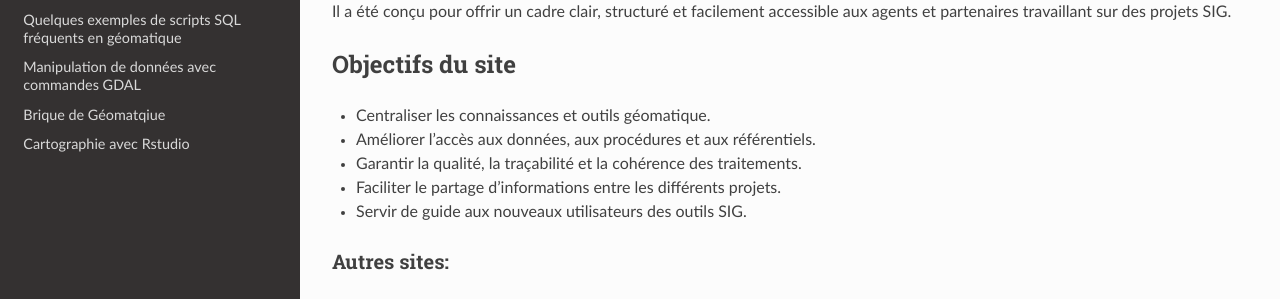
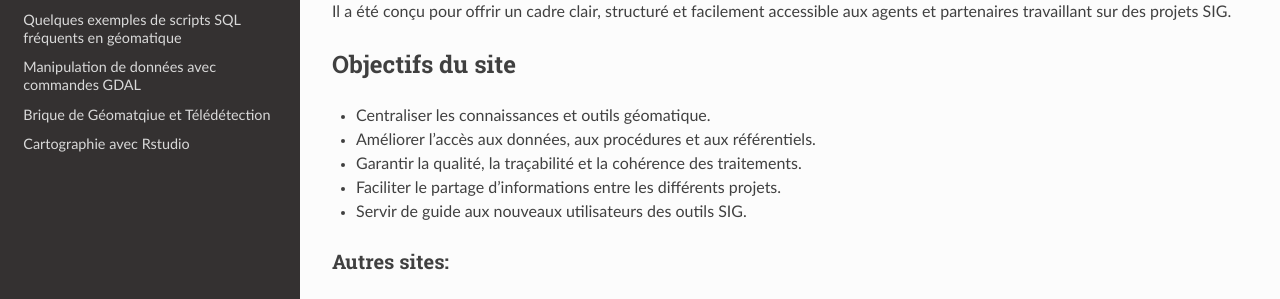
Before and after one commit to abdou123-guene/Site_de_documentation_geomatique, an MkDocs documentation site: the page built from docs/index.md, in a window 1280 px wide. Shown: the part 409-708 px from the top of the page. Built offline with MkDocs 1.6.1, drawn with Linux system fonts in a browser that asks for light colours; nearby versions of some CDN libraries.

Commit message:
Update mkdocs.yml

```diff
--- a/mkdocs.yml
+++ b/mkdocs.yml
@@ -11,7 +11,7 @@ nav:
   - Admin et Base de données géographique : aide_sql.md
   - Quelques exemples de scripts SQL fréquents en géomatique: abdou_julien_base_de_donnees.md
   - Manipulation de données avec commandes GDAL: GDAL_Ubuntu.md
-  - Brique de Géomatqiue: teledetection.md
+  - Brique de Géomatqiue et Télédétection: teledetection.md
   - Cartographie avec Rstudio: rstudio_geomatique.md
 
 extra_css:
```
